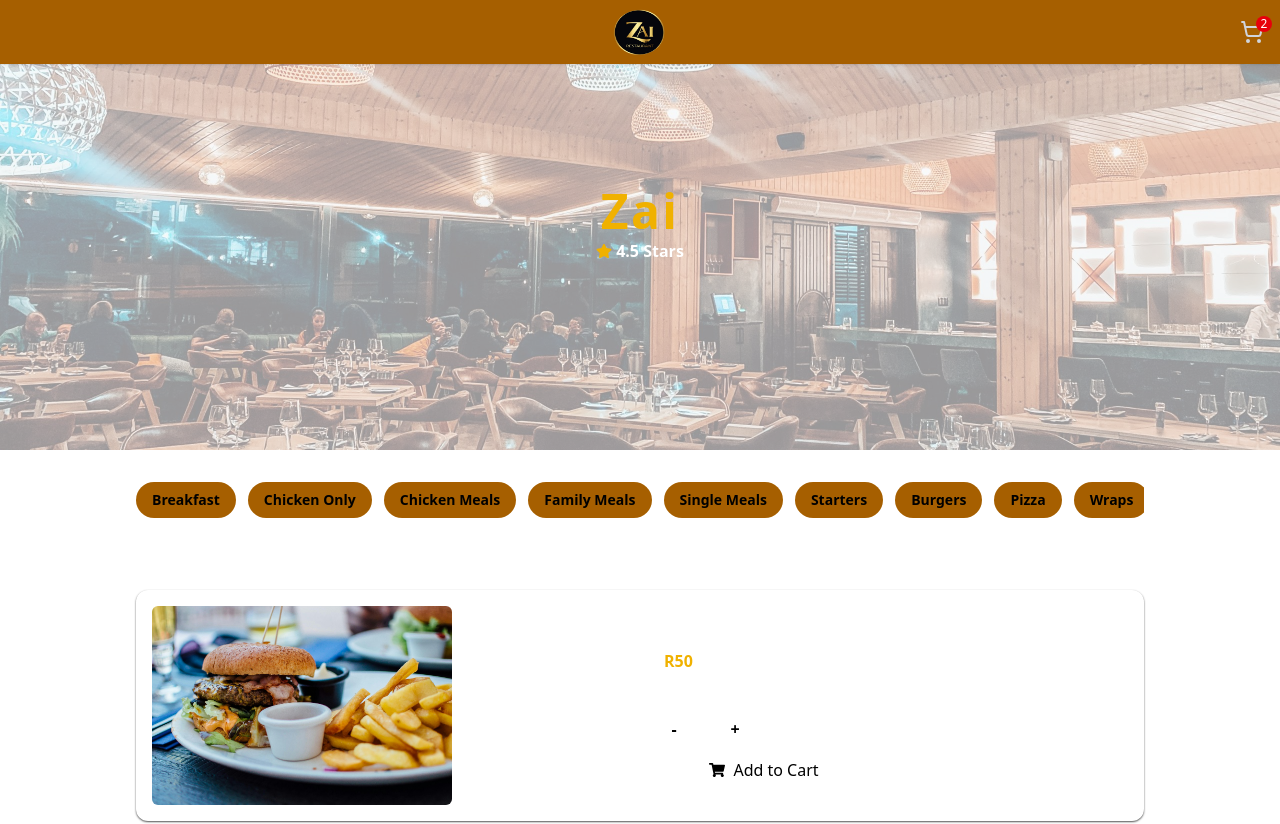
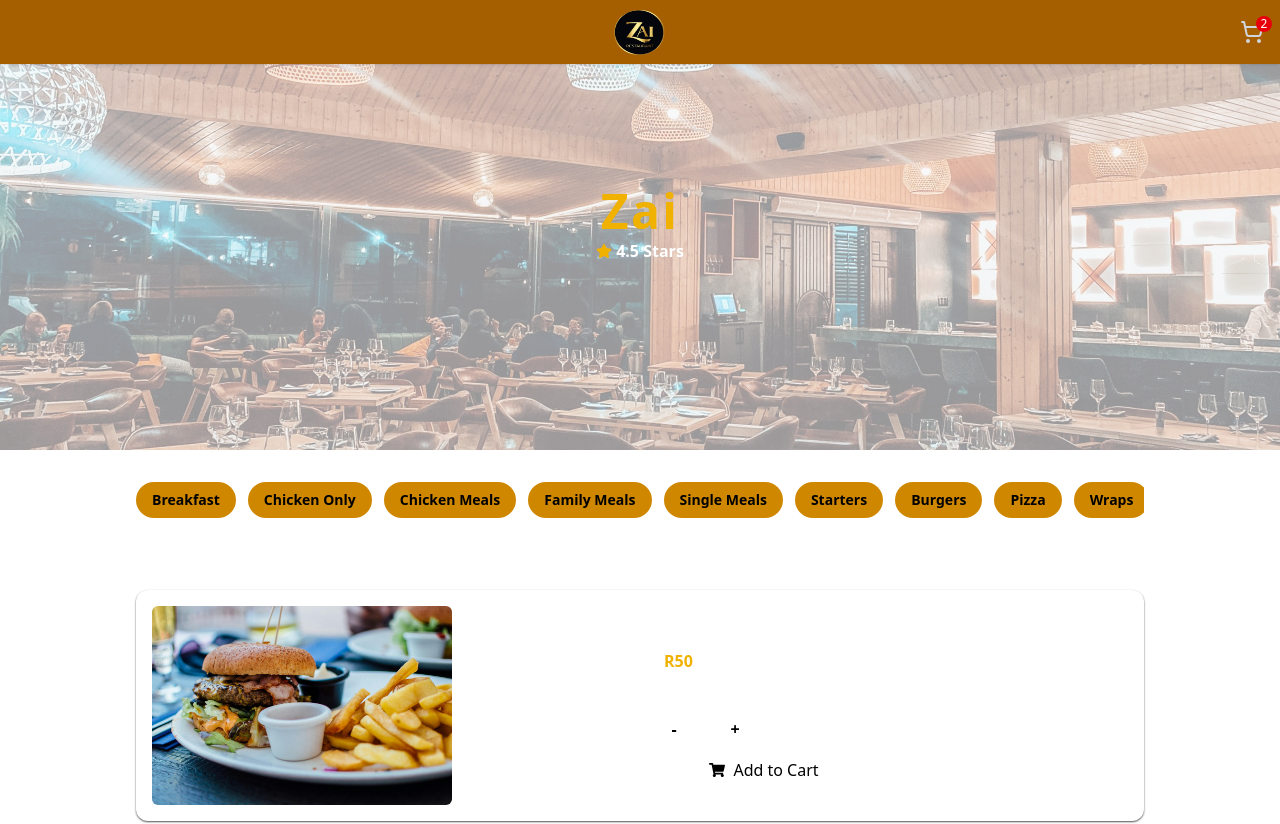
Before and after one commit to Sancho19/foodEats, a Next.js app: page /restaurant/1 in a window 1280 px wide. Shown: the top 824 px of the page. Built offline with nearby package versions, Linux system fonts and the light colour scheme; a web font is replaced by a local one.

Commit message:
Scrollable pills changed colour

```diff
--- a/app/restaurant/[id]/page.tsx
+++ b/app/restaurant/[id]/page.tsx
@@ -231,7 +231,7 @@ export default function RestaurantPage() {
             ].map((category) => (
               <button
                 key={category}
-                className="px-4 py-2 text-black rounded-full text-sm font-bold bg-yellow-700 cursor-pointer transition "
+                className="px-4 py-2 text-black rounded-full text-sm font-bold bg-yellow-600 cursor-pointer transition "
               >
                 {category}
               </button>
```
